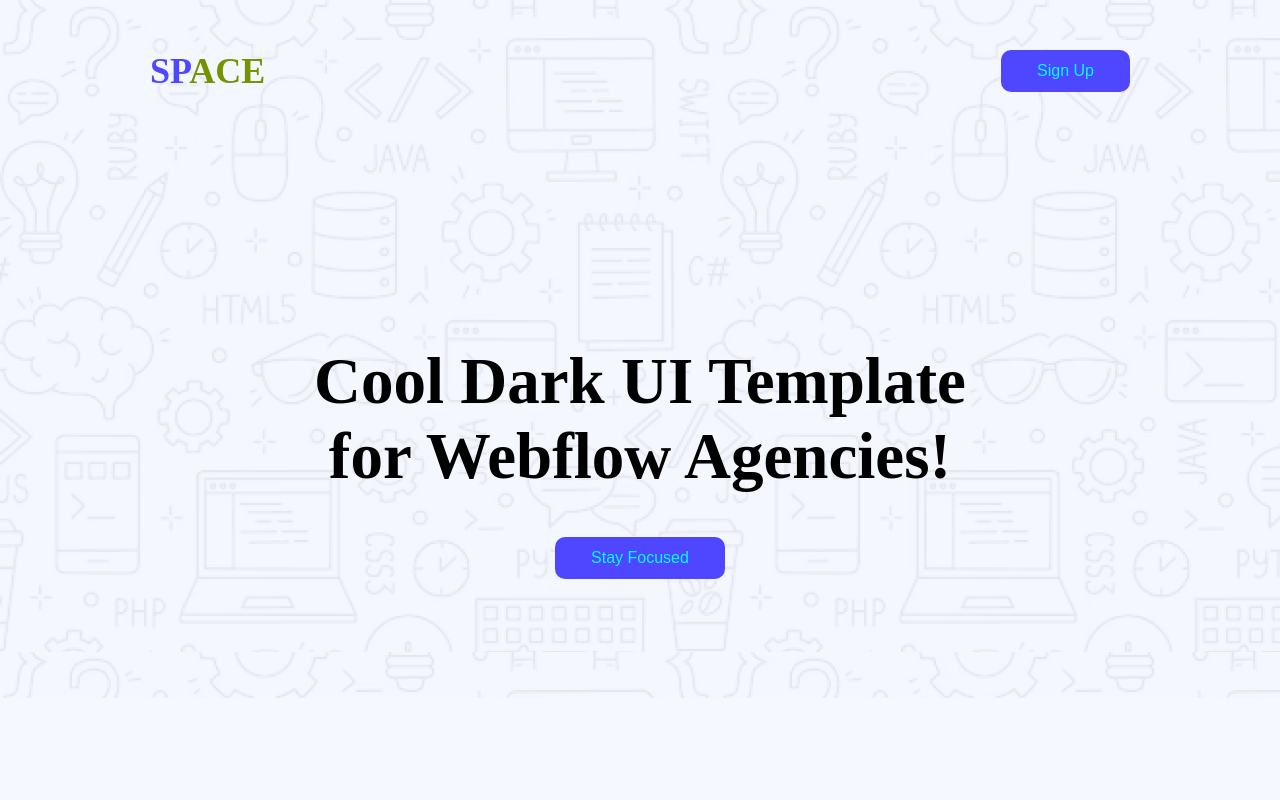
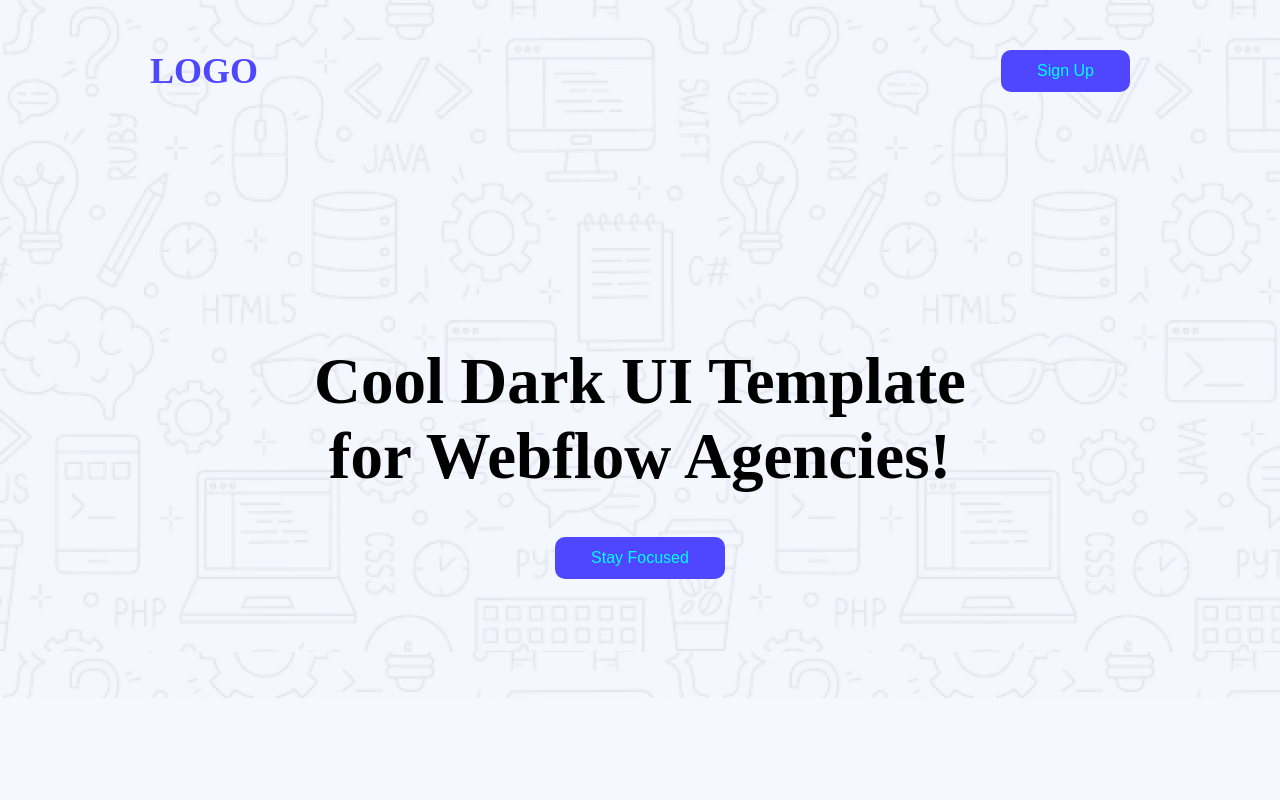
Before and after one commit to nahidislamalif/B12A01-landing-launchpad, a plain HTML site: page index.html in a window 1280 px wide. Shown: the top 800 px of the page. Drawn offline with Linux system fonts and the light colour scheme.

```diff
--- a/index.html
+++ b/index.html
@@ -10,7 +10,7 @@
 <body>
     <header>
         <nav class="nav">
-            <div class="logo">SP<span>ACE</span></div>
+            <div class="logo">LOGO</div>
             <div class="button">
             <button>Sign Up</button>
             </div>
@@ -135,7 +135,7 @@
       <!-- footer  -->
        <footer class="footer-background">
         <div>
-            <h1 style="font-size: 100px; color:rgba(78, 71, 255, 1); margin-bottom:0px;">SP<span>ACE</span></h1>
+            <h1 style="font-size: 100px; color:rgba(78, 71, 255, 1); margin-bottom:0px;">LOGO</h1>
             <h5 style="color: #8987A1;">Ready to elevate your online presence? Contact us today to discuss your project and discover how we can bring your vision to life.</h5>
         </div>
         <div class="footer-icon">
--- a/styles.css
+++ b/styles.css
@@ -247,6 +247,3 @@ a {
     height: 20px;
     width: 20px;
 }
-span{
-    color: rgb(115, 147, 0);
-}
```
